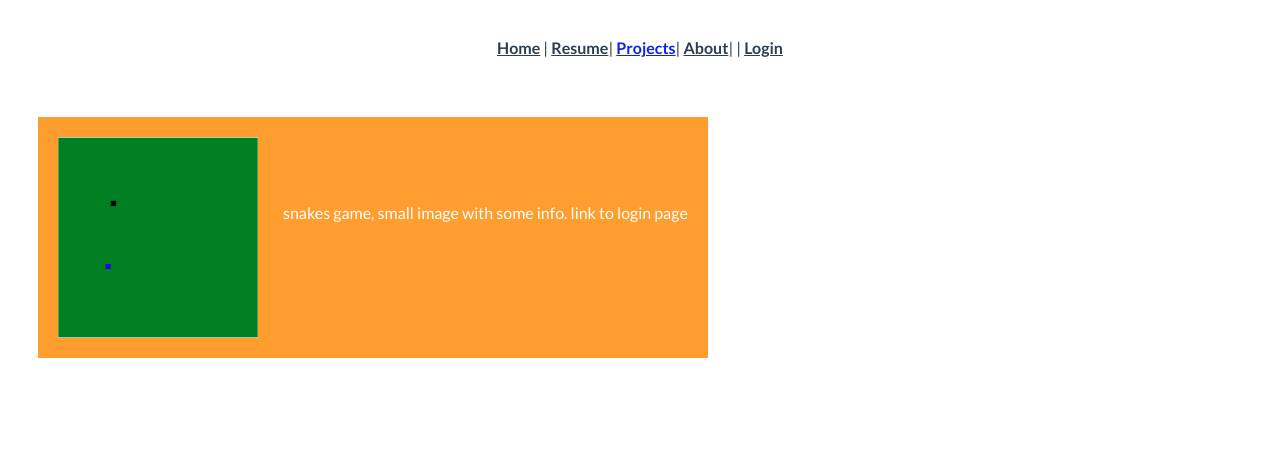
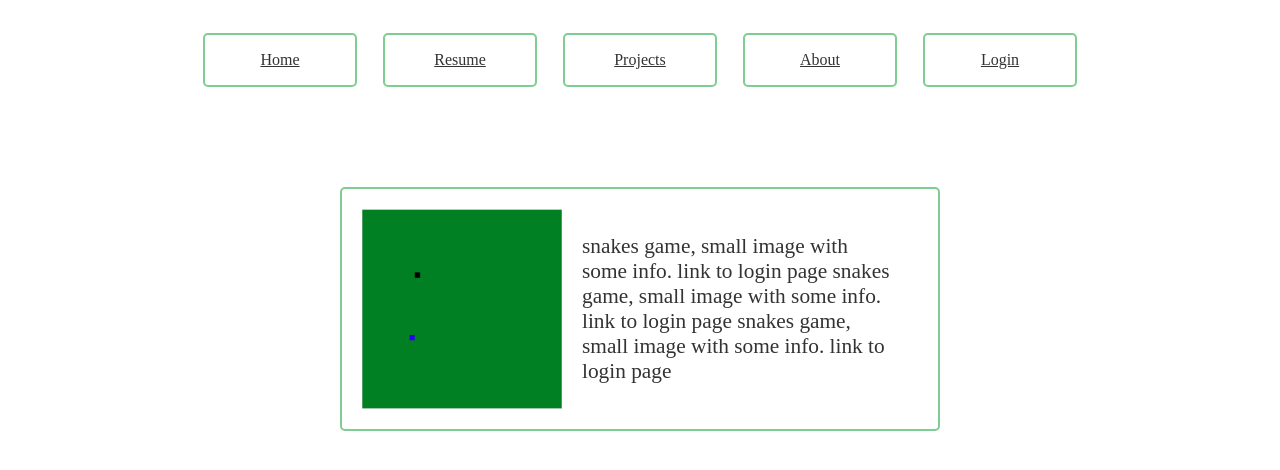
Before and after one commit to adamyusuf3494/snakegamevue, a Vue app in the folder snake-game-official/: page /projects in a window 1280 px wide. Shown: the top 470 px of the page. Built offline with nearby package versions, Linux system fonts and the light colour scheme; no server answers.

Commit message:
Adam Yusuf, Added styling changes

```diff
--- a/snake-game-official/src/App.vue
+++ b/snake-game-official/src/App.vue
@@ -1,13 +1,13 @@
 <template>
   <div id="app">
     <div id="nav" v-show="$route.name !== 'home'">
-      <router-link to="/">Home</router-link> |
-      <router-link to="/resume">Resume</router-link>|
-      <router-link to="/projects">Projects</router-link>|
-      <router-link to="/about">About</router-link>|
-      <router-link to="/profileSettings" v-show="this.loggedIn == true">profileSettings</router-link>|
-      <span v-if="this.loggedIn" @click="signOut"><router-link to="/projectsLogin">LogOut</router-link></span>
-        <span v-else><router-link to="/projectsLogin">Login</router-link>
+      <router-link class="link" to="/">Home</router-link>
+      <router-link  class="link" to="/resume">Resume</router-link>
+      <router-link  class="link" to="/projects">Projects</router-link>
+      <router-link class="link" to="/about">About</router-link>
+      <router-link class="link" to="/profileSettings" v-show="this.loggedIn == true">profileSettings</router-link>
+      <span v-if="this.loggedIn" @click="signOut"><router-link class="link" to="/projectsLogin">LogOut</router-link></span>
+        <span v-else><router-link class="link" to="/projectsLogin">Login</router-link>
       </span>
     </div>
     <router-view/>
@@ -60,23 +60,40 @@ export default {
 
 <style lang="scss">
 #app {
-  font-family: "Lato", sans-serif;
-  -webkit-font-smoothing: antialiased;
-  -moz-osx-font-smoothing: grayscale;
-  text-align: center;
+  display: flex;
+  justify-content: space-around;
+  flex-direction: column;
+  align-items: center;
   color: #2c3e50;
 }
 
+
+
 #nav {
-  padding: 30px;
+    margin: 25px;
+    width: 900px;
+    display: flex;
+    justify-content: space-around;
+  }
 
-  a {
-    font-weight: bold;
-    color: #2c3e50;
+  .link {
+    width: 150px;
+    height: 50px;
+    display: flex;
+    align-items: center;
+    justify-content: center;
+    border-radius: 5px;
+    color:#333;
+    font-size: 12pt;
+    border: 2px solid #7fcd91;
+    transition: background .25s ease-in-out;
+    -moz-transition: background .25s ease-in-out;
+    -webkit-transition: background .25s ease-in-out;
+  }
 
-    &.router-link-exact-active {
-      color: #0d23e7;
-    }
+  .link:hover {
+    background: #7fcd91;
+    color: white;
+    cursor: pointer;
   }
-}
 </style>
--- a/snake-game-official/src/views/projects.vue
+++ b/snake-game-official/src/views/projects.vue
@@ -1,23 +1,14 @@
 <template>
+    <div id="links-projects">
+        <div class="link-projects" @click="goToSnakeGameBoard()">
+            <img alt="Vue logo" src="../assets/snakeProject.png" width="200px">
+            <p id="projects-desc">snakes game, small image with some info. link to login page
+                snakes game, small image with some info. link to login page
+                snakes game, small image with some info. link to login page
+            </p>
+        </div>
+    </div>
 
-        <span v-if = "!this.loggedIn" v-on:click = "auth">
-            <router-link to="/projectsLogin"  >
-                <div >
-                    <!-- Change image to a snak game-->
-                    <img alt="Vue logo" src="../assets/snakeProject.png" width="200px">
-                    <p>snakes game, small image with some info. link to login page</p>
-                </div>
-            </router-link>
-        </span>
-        <span v-else>
-            <router-link to="/snakeGameBoard">
-                <div >
-                    <!-- Change image to a snak game-->
-                    <img alt="Vue logo" src="../assets/snakeProject.png" width="200px">
-                    <p>snakes game, small image with some info. link to login page</p>
-                </div>
-            </router-link>
-        </span>
 </template>
 
 <script>
@@ -36,6 +27,14 @@
             }
         },
         methods:{
+            goToSnakeGameBoard(){
+                if (!this.loggedIn){
+                    this.auth()
+                }
+                else{
+                    this.$router.push({ name: 'snakeGameBoard'});
+                }
+            },
             auth(){
                 this.$router.push({ name: 'projectsLogin', query: { redirect: '/snakeGameBoard' } });
             }
@@ -47,21 +46,45 @@
 img{
     float: left;
 }
-p{
-    float:left;
-    padding-top: 50px;
-    padding-left: 25px;
-}
+
 div{
-    margin: 30px;
-    padding: 20px;
+
     float: left;
-    background:#ff9d2f;
-    color: white;
 
 }
-span{
-    float: left;
-}
+
+#projects-desc{
+    font-size: 16pt;
+    float:left;
+    padding: 20px;
+  }
+
+#links-projects {
+    margin: 75px;
+    width: 600px;
+    display: flex;
+    justify-content: space-around;
+  }
+
+  .link-projects {
+    padding: 20px;
+    width: 6000px;
+    height: 200px;
+    display: flex;
+    align-items: center;
+    justify-content: center;
+    border-radius: 5px;
+    color:#333;
+    font-size: 12pt;
+    border: 2px solid #7fcd91;
+    transition: background .25s ease-in-out;
+    -moz-transition: background .25s ease-in-out;
+    -webkit-transition: background .25s ease-in-out;
+  }
+.link-projects:hover {
+    background: #7fcd91;
+    color: white;
+    cursor: pointer;
+  }
 
 </style>
--- a/snake-game-official/src/views/snakeGameBoard.vue
+++ b/snake-game-official/src/views/snakeGameBoard.vue
@@ -1,9 +1,10 @@
 <template>
   <div>
-    <div>
-      <button v-on:click="this.pause ">Play/Pause</button>
-      <button v-on:click="this.restart" id="restartGame">{{gameOver ? "Play again" : "Restart"}}</button>
+    <div id="links-snake">
+      <div class="link-snake" v-on:click="this.pause ">Play/Pause</div>
+      <div class="link-snake" v-on:click="this.restart" id="restartGame">{{gameOver ? "Play again" : "Restart"}}</div>
     </div>
+
     <canvas id="snake" width="608" height="608" style="border:1px solid #d3d3d3;"></canvas>
     <p id="p1">Khalid score is :</p>
     <table id="leaderboard">
@@ -290,4 +291,34 @@ canvas {
   display: block;
   margin: 0 auto;
 }
+
+#links-snake {
+    margin-bottom: 25px;
+    width: 350px;
+    display: flex;
+    justify-content: space-around;
+
+  }
+
+.link-snake {
+  width: 150px;
+  height: 50px;
+  display: flex;
+  align-items: center;
+  justify-content: center;
+  border-radius: 5px;
+  color:#333;
+  font-size: 12pt;
+  border: 2px solid #7fcd91;
+  transition: background .25s ease-in-out;
+  -moz-transition: background .25s ease-in-out;
+  -webkit-transition: background .25s ease-in-out;
+  background: #7fcd91;
+  color: white;
+}
+.link-snake:hover {
+  background: white;
+  color: #7fcd91;
+  cursor: pointer;
+}
 </style>
```
